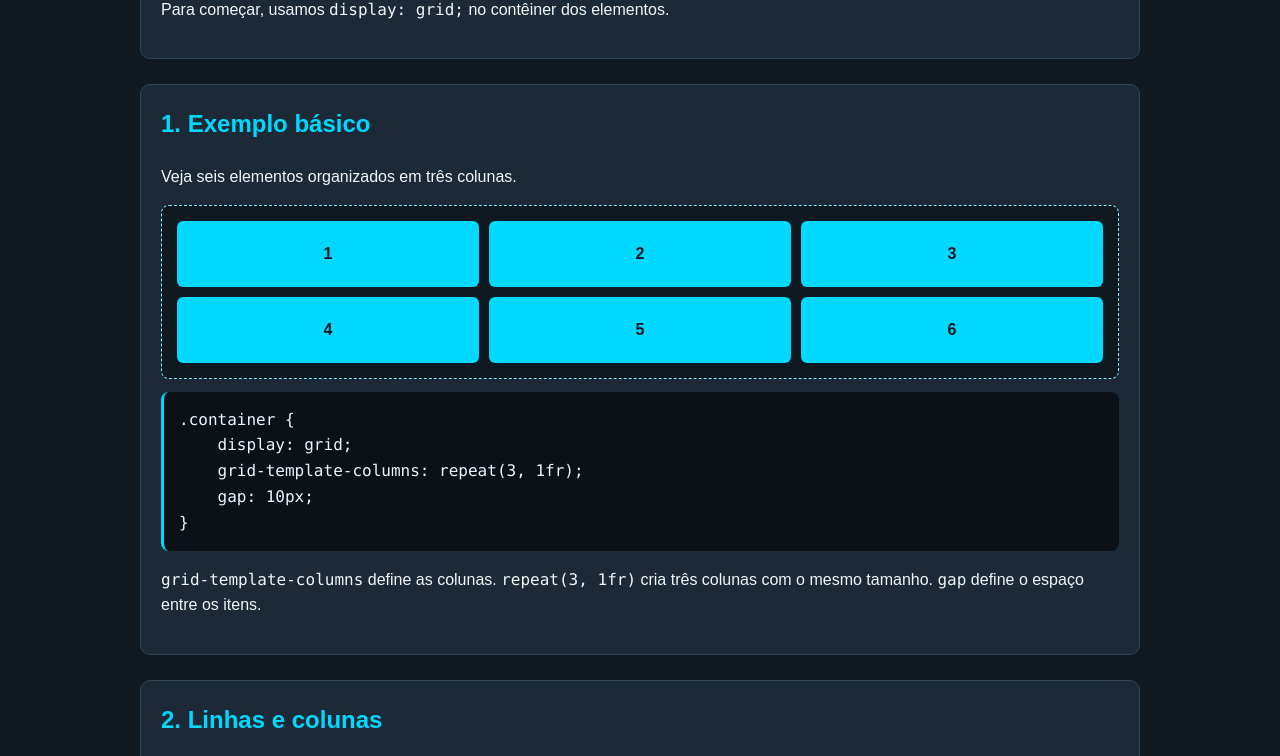
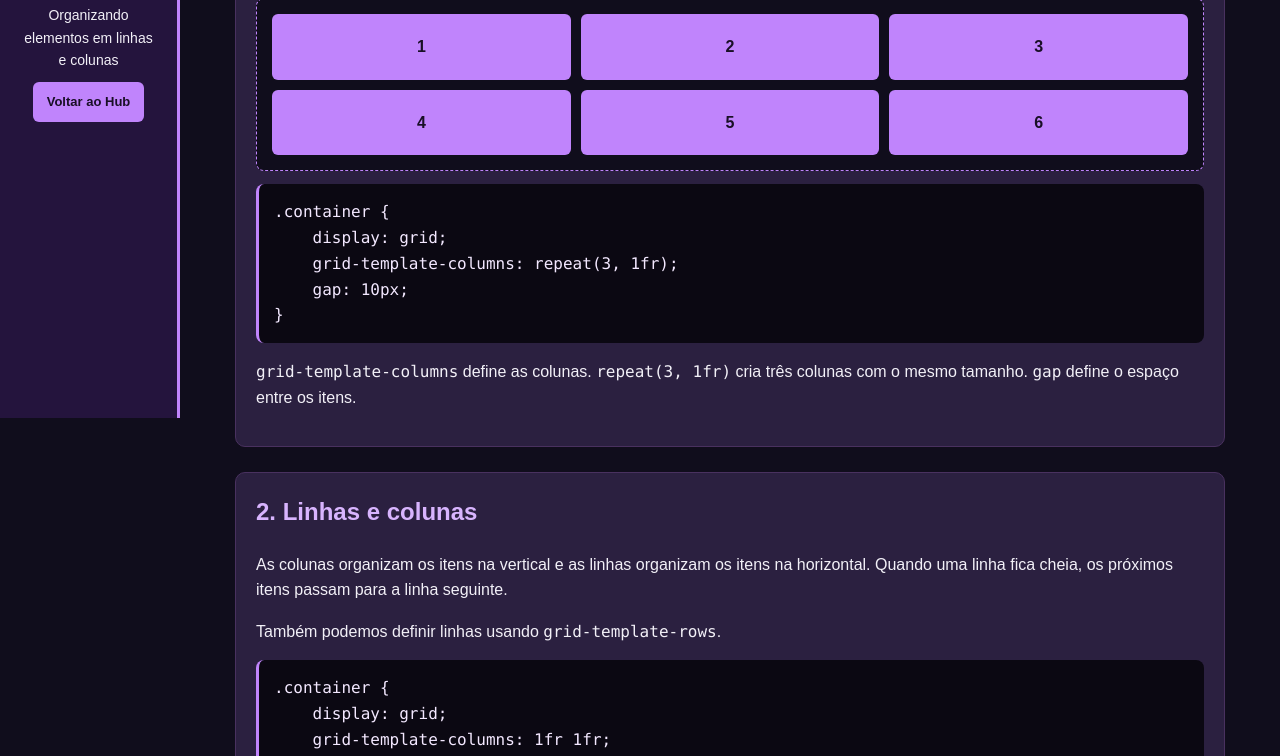
Before and after one commit to engs-henriquesantos2-droid/Cria-o-das-p-ginas-Flexbox-e-Grid, a plain HTML site: page grid.html in a window 1280 px wide. Shown: the part 382-1138 px from the top of the page. Drawn offline with Linux system fonts and the light colour scheme.

Commit message:
Atualiza visual roxo e barra lateral

```diff
--- a/style.css
+++ b/style.css
@@ -6,21 +6,21 @@
 body {
     margin: 0;
     font-family: Arial, sans-serif;
-    background: #101820;
-    color: #f2f5f7;
+    background: #100D1C;
+    color: #f2f0f7;
     line-height: 1.6;
 }
 
 header {
-    background: #172b3a;
+    background: #24143D;
     text-align: center;
     padding: 28px 15px;
-    border-bottom: 3px solid #00d8ff;
+    border-bottom: 3px solid #C084FC;
 }
 
 header h1 {
     margin: 0;
-    color: #00d8ff;
+    color: #D8B4FE;
 }
 
 header p {
@@ -38,14 +38,14 @@ section {
 }
 
 .introducao, .cartao, .conteudo {
-    background: #1b2a36;
+    background: #2B2040;
     padding: 20px;
     border-radius: 10px;
-    border: 1px solid #304654;
+    border: 1px solid #49315F;
 }
 
 h2 {
-    color: #00d8ff;
+    color: #D8B4FE;
     margin-top: 0;
 }
 
@@ -62,8 +62,8 @@ h2 {
 
 .botao, .voltar {
     display: inline-block;
-    background: #00d8ff;
-    color: #101820;
+    background: #C084FC;
+    color: #190F26;
     padding: 10px 14px;
     border-radius: 6px;
     text-decoration: none;
@@ -71,11 +71,11 @@ h2 {
 }
 
 .botao:hover, .voltar:hover {
-    background: #8beeff;
+    background: #D8B4FE;
 }
 
 a {
-    color: #8beeff;
+    color: #D8B4FE;
 }
 
 .voltar {
@@ -88,16 +88,16 @@ a {
     align-items: center;
     gap: 10px;
     flex-wrap: wrap;
-    background: #101820;
+    background: #100D1C;
     padding: 15px;
     min-height: 150px;
-    border: 1px dashed #8beeff;
+    border: 1px dashed #C084FC;
     border-radius: 8px;
 }
 
 .caixa {
-    background: #00d8ff;
-    color: #101820;
+    background: #C084FC;
+    color: #190F26;
     width: 75px;
     height: 65px;
     display: flex;
@@ -111,15 +111,15 @@ a {
     display: grid;
     grid-template-columns: repeat(3, 1fr);
     gap: 10px;
-    background: #101820;
+    background: #100D1C;
     padding: 15px;
-    border: 1px dashed #8beeff;
+    border: 1px dashed #C084FC;
     border-radius: 8px;
 }
 
 .item-grid {
-    background: #00d8ff;
-    color: #101820;
+    background: #C084FC;
+    color: #190F26;
     text-align: center;
     padding: 20px 5px;
     border-radius: 6px;
@@ -127,12 +127,12 @@ a {
 }
 
 pre {
-    background: #0b1117;
-    color: #eaf6ff;
+    background: #0B0812;
+    color: #F3E8FF;
     padding: 15px;
     border-radius: 8px;
     overflow-x: auto;
-    border-left: 3px solid #00d8ff;
+    border-left: 3px solid #C084FC;
 }
 
 code {
@@ -140,7 +140,7 @@ code {
 }
 
 .nota {
-    background: #243b4a;
+    background: #38264D;
     padding: 12px;
     border-radius: 6px;
 }
@@ -148,11 +148,51 @@ code {
 footer {
     text-align: center;
     padding: 18px;
-    color: #c8d3da;
-    border-top: 1px solid #304654;
+    color: #C9BED8;
+    border-top: 1px solid #49315F;
 }
 
-@media (max-width: 600px) {
+/* Barra lateral */
+@media (min-width: 900px) {
+    body {
+        padding-left: 180px;
+    }
+
+    header {
+        position: fixed;
+        left: 0;
+        top: 0;
+        width: 180px;
+        height: 100vh;
+        display: flex;
+        flex-direction: column;
+        justify-content: center;
+        align-items: center;
+        padding: 20px;
+        border-bottom: none;
+        border-right: 3px solid #C084FC;
+    }
+
+    header h1 {
+        font-size: 24px;
+        overflow-wrap: anywhere;
+    }
+
+    header p {
+        font-size: 14px;
+    }
+
+    header .voltar {
+        font-size: 13px;
+        text-align: center;
+    }
+
+    main {
+        width: 90%;
+    }
+}
+
+@media (max-width: 899px) {
     main {
         width: 94%;
     }
```
